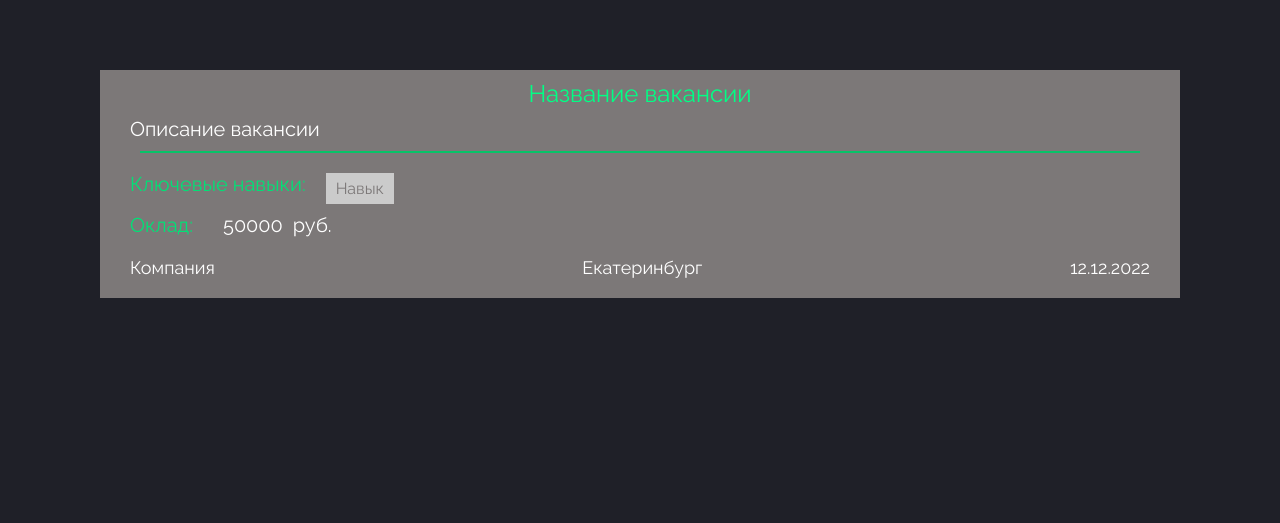
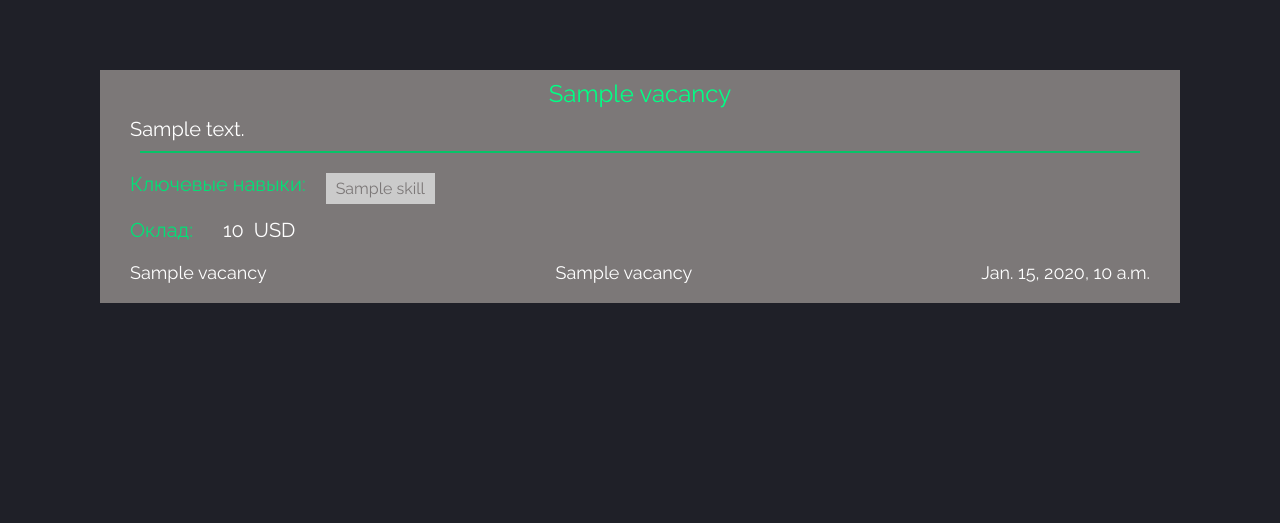
Before and after one commit to malinainsugar/Testin, a Django app: template templates/recent-vacancies.html in a window 1280 px wide. Shown: the part 65-588 px from the top of the page. Run offline with Django 4.2, Linux system fonts and the light colour scheme; the template is opened without the code that fills it: most values are stand-ins (such as "Sample title", 1, 10 or a date in 2020).

Commit message:
Подключение hhapi

```diff
--- a/static/css/card.css
+++ b/static/css/card.css
@@ -37,7 +37,7 @@ h2 {
 
 .skills {
     display: flex;
-    gap: 20px;
+    column-gap: 20px;
     flex-wrap: wrap;
     margin: 0;
 }
@@ -48,6 +48,7 @@ h2 {
     color: #7C7878;
     background-color: #CBCBCB;
     padding: 6px 10px;
+    margin-bottom: 5px;
 }
 
 .salary {
--- a/templates/recent-vacancies.html
+++ b/templates/recent-vacancies.html
@@ -25,27 +25,33 @@
             </nav>
         </header>
         <main>
+            {% for vacancy in vacancies %}
                 <div class="card">
-                <h2>Название вакансии</h2>
-                <p>Описание вакансии</p>
+                    <h2>{{ vacancy.name }}</h2>
+                    {% autoescape off %}
+                        <p>{{ vacancy.description }}</p>
+                    {% endautoescape %}
                     <div class="line"></div>
                     <div class="skills">
                         <p class="heading-color">Ключевые навыки:</p>
-                    <p class="skill">Навык</p>
+                        {% for skill in vacancy.key_skills %}
+                        <p class="skill">{{ skill }}</p>
+                        {% endfor %}
                     </div>
                     <div class="salary">
                         <p class="heading-color">Оклад:</p>
                         <div class="value">
-                        <p class="salary-value">50000</p>
-                        <p class="rub">руб.</p>
+                            <p class="salary-value">{{ vacancy.salary }}</p>
+                            <p class="cur">{{ vacancy.currency }}</p>
                         </div>
                     </div>
                     <div class="addition">
-                    <p class="company">Компания</p>
-                    <p class="area">Екатеринбург</p>
-                    <p class="date">12.12.2022</p>
+                        <p class="company">{{ vacancy.employer_name }}</p>
+                        <p class="area">{{ vacancy.area_name }}</p>
+                        <p class="date">{{ vacancy.published_at }}</p>
                     </div>
                 </div>
+            {% endfor %}
         </main>
         <footer class="main-footer">
             <img class="footer-logo" src="{% static 'img/footer_logo.svg'%}" width="144" height="28" alt="Логотип Testin">
--- a/testin/hhApi.py
+++ b/testin/hhApi.py
@@ -27,8 +27,8 @@ class Vacancy:
         self.description = vacancy["description"]
         self.key_skills = [skill['name'] for skill in vacancy["key_skills"]]
         self.employer_name = vacancy["employer"]["name"]
-        self.salary = salary
-        self.currency = vacancy['salary']["currency"]
+        self.salary = str(salary)[:-3] + ' ' + str(salary)[-3:]
+        self.currency = 'руб.' if vacancy['salary']["currency"] == 'RUR' else vacancy['salary']["currency"]
         self.area_name = vacancy["area"]["name"]
         self.published_at = f'{vacancy["published_at"][8:10]}.{vacancy["published_at"][5:7]}.{vacancy["published_at"][:4]}'
 
@@ -36,7 +36,7 @@ class Vacancy:
 class hhApi:
     """Класс для работы с ApiHH.ru"""
 
-    def loadingVacancies(self, day, month, year, maxLen = 10):
+    def loadingVacancies(day, month, year, maxLen = 10):
         """Загружает вакансии за необходимый день
 
         Args:
--- a/testin/views.py
+++ b/testin/views.py
@@ -1,5 +1,6 @@
 from django.shortcuts import render
 from testin.models import Profession, Years, salaryCities, vacanciesCities
+from testin.hhApi import hhApi
 
 def index_page(reqest):
     data = {
@@ -34,5 +35,7 @@ def skills_page(reqest):
     return render(reqest, 'skills.html', context=data)
 
 def vacancies_page(reqest):
-    data = {}
+    data = {
+        'vacancies': hhApi.loadingVacancies(20, 12, 2022)
+    }
     return render(reqest, 'recent-vacancies.html', context=data)
```
Lines whose indentation alone changed are shown as unchanged.
